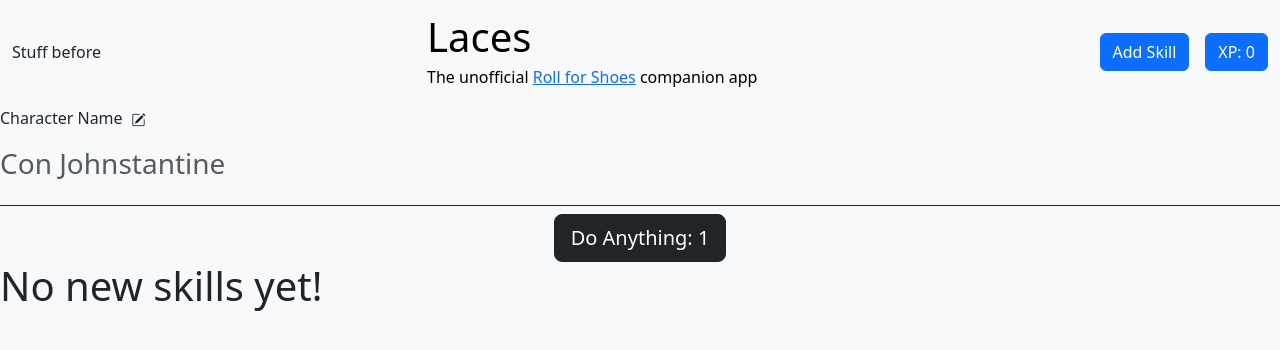
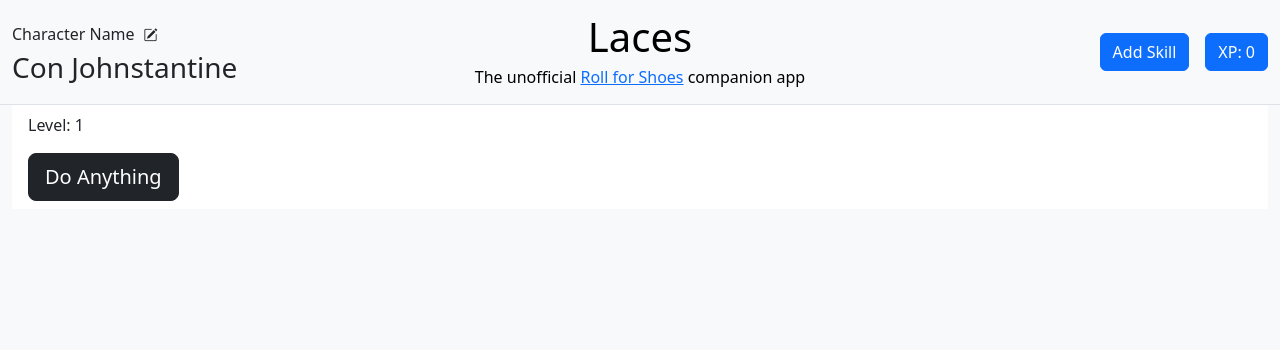
Before and after one commit to lexbonder/laces, a React (Vite) app: page / in a window 1280 px wide. Shown: the top 350 px of the page. Built offline with nearby package versions, Linux system fonts and the light colour scheme.

Commit message:
Set do anything as default first skill, render skills in react bootstrap list

```diff
--- a/src/components/App.tsx
+++ b/src/components/App.tsx
@@ -3,15 +3,13 @@ import Container from 'react-bootstrap/Container';
 import Nav from 'react-bootstrap/Nav';
 import Navbar from 'react-bootstrap/Navbar';
 
-import DoAnything from './DoAnything';
-import Player from './Player';
+import CharacterName from './CharacterName';
 import DoSkillModal from './Modals/DoSkillModal';
-import XPContextProvider from '../store/xp-context';
-import SkillContextProvider from '../store/skill-context';
 import NewSkillModal from './Modals/NewSkillModal';
 import SkillList from './SkillList';
 import ManageXPButton from './ManageXPButton';
 import AddSkillButton from './AddSkillButton';
+import RootProvider from './RootProvider';
 
 const App = () => {
     const [showDoSkillModal, setShowDoSkillModal] = useState(false);
@@ -23,19 +21,17 @@ const App = () => {
         setShowDoSkillModal(true);
     };
 
-    // const openNewSkillModal = (prevLevel: number) => {};
-
     const resetActiveSkill = () => {
         setActiveSkill({ name: '', level: 0 });
     };
 
     return (
-        <div className="vh-100 d-flex flex-column bg-light">
-            <XPContextProvider>
-                <Navbar sticky="top" expand="lg">
+        <RootProvider>
+            <div className="vh-100 bg-light">
+                <Navbar sticky="top" expand="lg" className="border-bottom">
                     <Container fluid>
-                        Stuff before
-                        <Navbar.Brand>
+                        <CharacterName />
+                        <Navbar.Brand className="text-center me-0" style={{ flex: 1 }}>
                             <span className="h1">Laces</span>
                             <br />
                             <span className="h6">
@@ -46,16 +42,14 @@ const App = () => {
                                 companion app
                             </span>
                         </Navbar.Brand>
-                        <Nav>
+                        <Nav className="justify-content-end" style={{ flex: 1 }}>
                             <AddSkillButton showNewSkillModal={() => setShowNewSkillModal(true)} />
                             <ManageXPButton />
                         </Nav>
                     </Container>
                 </Navbar>
-                <Player />
-                <DoAnything openSkillModal={openDoSkillModal} />
-                <main className="flex-fill">
-                    <SkillContextProvider>
+                <Container fluid>
+                    <main className="flex-fill">
                         <SkillList openSkillModal={openDoSkillModal} />
                         <NewSkillModal
                             prevLevel={activeSkill.level}
@@ -63,8 +57,8 @@ const App = () => {
                             hide={() => setShowNewSkillModal(false)}
                             resetActiveSkill={resetActiveSkill}
                         />
-                    </SkillContextProvider>
-                </main>
+                    </main>
+                </Container>
                 <DoSkillModal
                     skillName={activeSkill.name}
                     level={activeSkill.level}
@@ -73,8 +67,8 @@ const App = () => {
                     openNewSkillModal={() => setShowNewSkillModal(true)}
                     resetActiveSkill={resetActiveSkill}
                 />
-            </XPContextProvider>
-        </div>
+            </div>
+        </RootProvider>
     );
 };
 
--- /dev/null
+++ b/src/components/CharacterName.tsx
@@ -0,0 +1,53 @@
+import { ChangeEvent, useState, KeyboardEvent } from 'react';
+import Button from 'react-bootstrap/Button';
+import Form from 'react-bootstrap/Form';
+import Nav from 'react-bootstrap/Nav';
+
+const CharacterName = () => {
+    const [characterName, setCharacterName] = useState('Con Johnstantine');
+    const [editingName, setEditingName] = useState(false);
+
+    const toggleEditingName = () => {
+        setEditingName(!editingName);
+    };
+
+    const handleNameChange = (e: ChangeEvent<HTMLInputElement>) => {
+        setCharacterName(e.target.value);
+    };
+
+    const preventReload = (e: KeyboardEvent) => {
+        if (e.key === 'Enter') {
+            e.preventDefault();
+            toggleEditingName();
+        }
+    };
+
+    return (
+        <Nav className="d-flex flex-column" style={{ flex: 1 }}>
+            <div>
+                Character Name
+                <Button variant="none btn-sm" aria-label="Edit character name" onClick={toggleEditingName}>
+                    <i className={editingName ? 'bi bi-check-square' : 'bi bi-pencil-square'}></i>
+                </Button>
+            </div>
+            {editingName ? (
+                <Form>
+                    <Form.Group className="mb-3" controlId="CharacterNameName">
+                        <Form.Control
+                            type="text"
+                            placeholder="Tom Bombadil"
+                            value={characterName}
+                            onChange={handleNameChange}
+                            onBlur={toggleEditingName}
+                            onKeyDown={preventReload}
+                        />
+                    </Form.Group>
+                </Form>
+            ) : (
+                <p className="h3 mb-0">{characterName}</p>
+            )}
+        </Nav>
+    );
+};
+
+export default CharacterName;
--- a/src/components/Modals/NewSkillModal.tsx
+++ b/src/components/Modals/NewSkillModal.tsx
@@ -15,7 +15,7 @@ const NewSkillModal: FC<INewSkillModalProps> = ({ prevLevel, show, hide, resetAc
         if (prevLevel) {
             setSkillLevel(prevLevel + 1);
         }
-    }, []);
+    }, [prevLevel]);
 
     const decrement = () => {
         if (skillLevel > 2) {
--- a/src/components/Player.tsx
+++ /dev/null
@@ -1,60 +0,0 @@
-import { ChangeEvent, useState, KeyboardEvent } from 'react';
-import Col from 'react-bootstrap/Col';
-import Button from 'react-bootstrap/Button';
-import Form from 'react-bootstrap/Form';
-import Row from 'react-bootstrap/Row';
-
-// change this to "character name" and move it to the navbar!
-
-const Player = () => {
-    const [characterName, setCharacterName] = useState('Con Johnstantine');
-    const [editingName, setEditingName] = useState(false);
-
-    const toggleEditingName = () => {
-        setEditingName(!editingName);
-    };
-
-    const handleNameChange = (e: ChangeEvent<HTMLInputElement>) => {
-        setCharacterName(e.target.value);
-    };
-
-    const preventReload = (e: KeyboardEvent) => {
-        if (e.key === 'Enter') {
-            e.preventDefault();
-            toggleEditingName();
-        }
-    };
-
-    return (
-        <Row className="border-bottom border-dark pb-2">
-            <Col className="d-flex flex-column">
-                <Form>
-                    <Form.Group className="mb-3" controlId="playerName">
-                        <Form.Label>
-                            Character Name
-                            <Button variant="none btn-sm" aria-label="Edit character name" onClick={toggleEditingName}>
-                                <i className={editingName ? 'bi bi-check-square' : 'bi bi-pencil-square'}></i>
-                            </Button>
-                        </Form.Label>
-                        {editingName ? (
-                            <Form.Control
-                                type="text"
-                                placeholder="Tom Bombadil"
-                                value={characterName}
-                                onChange={handleNameChange}
-                                onBlur={toggleEditingName}
-                                onKeyDown={preventReload}
-                            />
-                        ) : (
-                            <Form.Text as="div">
-                                <h3>{characterName}</h3>
-                            </Form.Text>
-                        )}
-                    </Form.Group>
-                </Form>
-            </Col>
-        </Row>
-    );
-};
-
-export default Player;
--- /dev/null
+++ b/src/components/RootProvider.tsx
@@ -0,0 +1,11 @@
+import { ReactNode } from 'react';
+import SkillContextProvider from '../store/skill-context';
+import XPContextProvider from '../store/xp-context';
+
+const RootProvider = ({ children }: { children: ReactNode }) => (
+    <XPContextProvider>
+        <SkillContextProvider>{children}</SkillContextProvider>
+    </XPContextProvider>
+);
+
+export default RootProvider;
--- a/src/components/Skill.tsx
+++ b/src/components/Skill.tsx
@@ -4,7 +4,7 @@ import { ISkillProps } from '../types';
 function Skill({ name, level, openSkillModal }: ISkillProps) {
     return (
         <Button variant="dark" size="lg" onClick={() => openSkillModal(name, level)}>
-            {name}: {level}
+            {name}
         </Button>
     );
 }
--- a/src/components/SkillList.tsx
+++ b/src/components/SkillList.tsx
@@ -1,16 +1,36 @@
-import { useContext } from 'react';
+import { useContext, useEffect, useState } from 'react';
 import { SkillContext } from '../store/skill-context';
 import Skill from './Skill';
-import { ISkillListProps } from '../types';
+import { ISkill, ISkillListProps } from '../types';
+import ListGroup from 'react-bootstrap/ListGroup';
 
 const SkillList = ({ openSkillModal }: ISkillListProps) => {
     const { skills } = useContext(SkillContext);
-    return skills.length ? (
-        skills.map((skill) => (
-            <Skill key={skill.id} name={skill.name} level={skill.level} openSkillModal={openSkillModal} />
-        ))
-    ) : (
-        <h1>No new skills yet!</h1>
+    const [skillsByLevel, setSkillsByLevel] = useState<ISkill[][]>([]);
+
+    useEffect(() => {
+        const skillTree = skills.reduce((tree: ISkill[][], skill) => {
+            if (!tree[skill.level - 1]) {
+                tree[skill.level - 1] = [];
+            }
+            tree[skill.level - 1].push(skill);
+            return tree;
+        }, []);
+
+        setSkillsByLevel(skillTree);
+    }, [skills]);
+
+    return (
+        <ListGroup variant="flush">
+            {skillsByLevel.map((level, index) => (
+                <ListGroup.Item key={index}>
+                    <p>Level: {index + 1}</p>
+                    {level.map((skill) => (
+                        <Skill key={skill.id} name={skill.name} level={skill.level} openSkillModal={openSkillModal} />
+                    ))}
+                </ListGroup.Item>
+            ))}
+        </ListGroup>
     );
 };
 
--- a/src/store/skill-context.tsx
+++ b/src/store/skill-context.tsx
@@ -31,7 +31,13 @@ const skillReducer = (
 };
 
 const SkillContextProvider = ({ children }: { children: ReactNode }) => {
-    const [skills, dispatch] = useReducer(skillReducer, []);
+    const [skills, dispatch] = useReducer(skillReducer, [
+        {
+            id: '0',
+            name: 'Do Anything',
+            level: 1,
+        },
+    ]);
 
     const addSkill = (name: string, level: number) => {
         dispatch({
```
Also changed, not shown: 1 other file (tests, documents, lock files or other folders).
